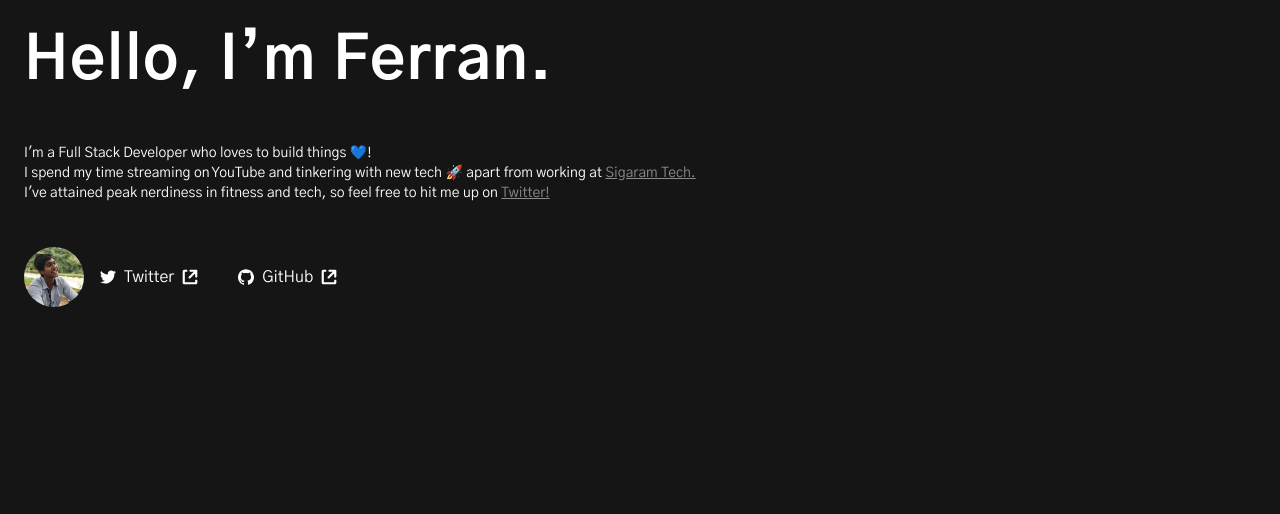
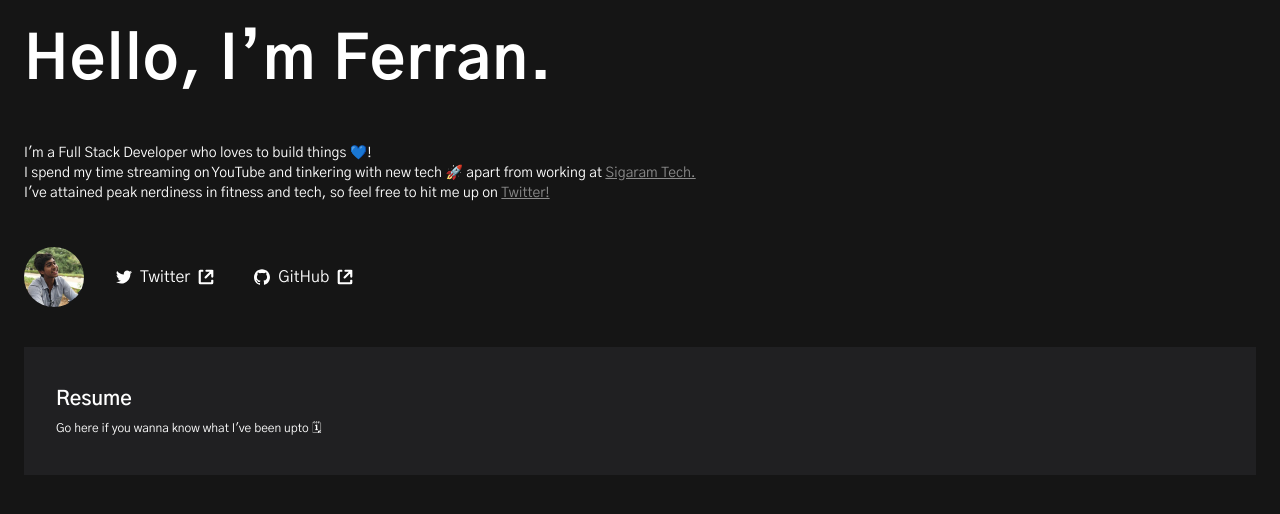
Before and after one commit to ferran9908/Liebe, a Next.js app: page / in a window 1280 px wide. Shown: the top 514 px of the page. Built offline with nearby package versions, Linux system fonts and the light colour scheme.

Commit message:
Add Resume link 👏🏽

```diff
--- a/components/Layout.tsx
+++ b/components/Layout.tsx
@@ -13,7 +13,7 @@ const Layout: React.FC<Props> = ({ children }) => {
         <link rel="icon" href="/favicon.ico" />
         <meta name="viewport" content="width=device-width, initial-scale=1.0" />
       </Head>
-      <main className="bg-dark-theme min-h-screen p-6">{children}</main>
+      <main className="bg-night min-h-screen p-6">{children}</main>
     </>
   );
 };
--- a/pages/index.tsx
+++ b/pages/index.tsx
@@ -34,12 +34,12 @@ export default function Home() {
         <div className="flex items-center mt-11">
           <Image
             src="/me.jpg"
-            className="rounded-full mr-8"
+            className="rounded-full "
             height={60}
             width={60}
             alt="Ferran"
           />
-          <ul className="flex text-white">
+          <ul className="flex text-white ml-4">
             <li className="mx-4">
               <a
                 href="https://twitter.com/sulaimanferran"
@@ -112,6 +112,19 @@ export default function Home() {
             </li>
           </ul>
         </div>
+        <a
+          href="https://raw.githubusercontent.com/ferran9908/CV/master/Resume.pdf"
+          rel="noopener"
+        >
+          <article className="bg-dusk w-full h-32 mt-10 py-10 px-8">
+            <h3 className="text-xl leading-tight font-semibold text-white">
+              Resume
+            </h3>
+            <p className="text-white text-xs mt-2">
+              Go here if you wanna know what I've been upto 🗓
+            </p>
+          </article>
+        </a>
       </div>
     </div>
   );
--- a/tailwind.config.js
+++ b/tailwind.config.js
@@ -7,7 +7,8 @@ module.exports = {
         sans: ['"Gothic A1"'],
       },
       colors: {
-        "dark-theme": "#151515",
+        night: "#151515",
+        dusk: "#202022",
       },
     },
   },
```
